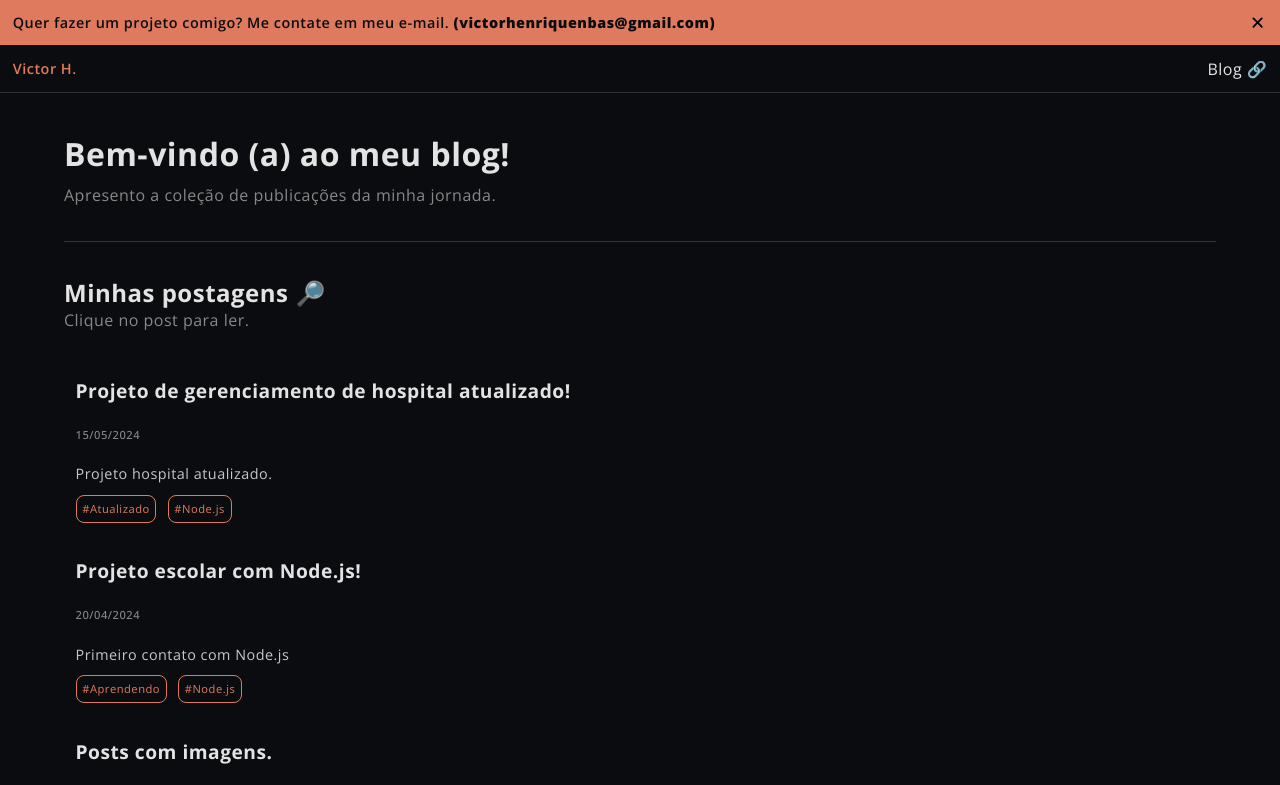
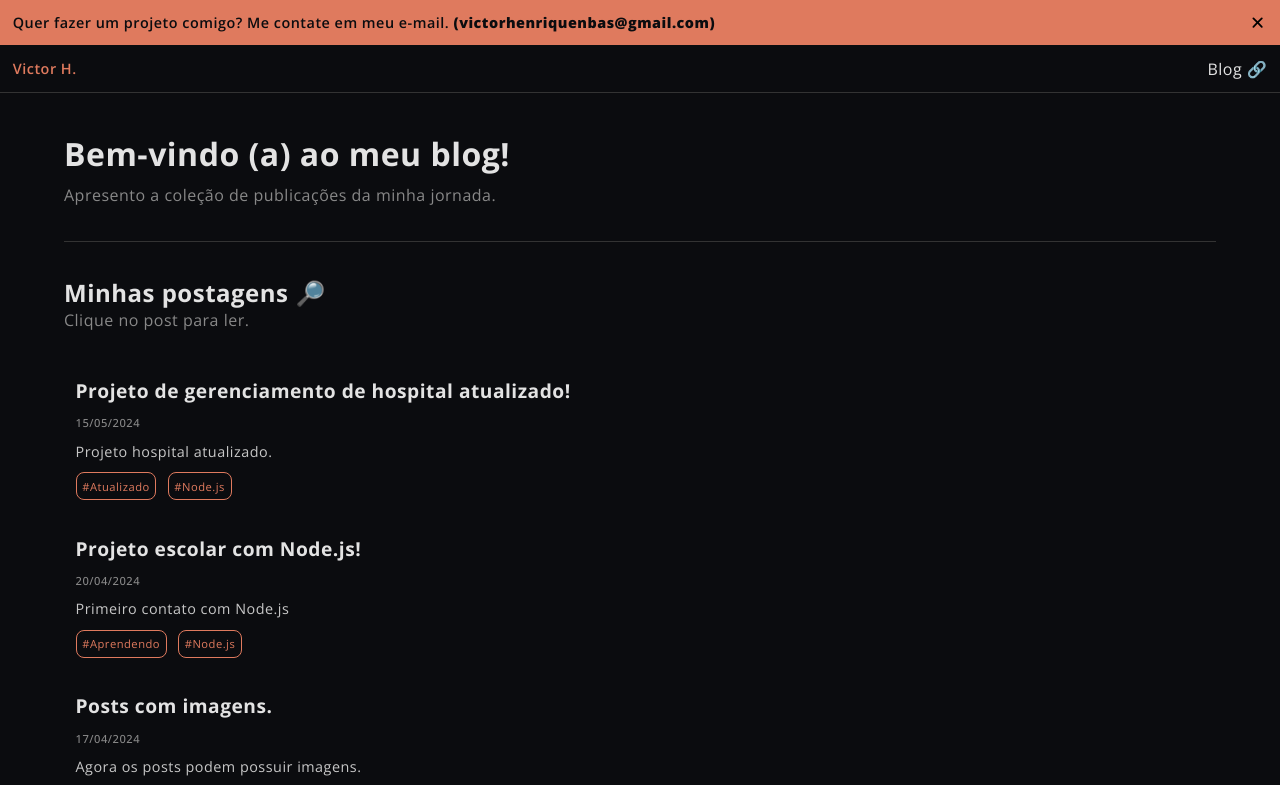
Before and after one commit to vitinhohnbas/Portfolio, a React (Create React App) app: page /blog in a window 1280 px wide. Shown: the top 785 px of the page. Built offline with nearby package versions, Linux system fonts and the light colour scheme; the HTML template or start-up script is replaced by a standard one.

Commit message:
Update Blog.module.css

```diff
--- a/src/pages/Blog/Blog.module.css
+++ b/src/pages/Blog/Blog.module.css
@@ -64,7 +64,7 @@
 }
 .container .divPublications .containerPublications h1{
     margin-top: 0%;
-    margin-bottom: 2%;
+    margin-bottom: 1%;
     font-size: 1.2em;
     color: #e3e3e3;
 }
@@ -72,7 +72,7 @@
     color: #888888;
     font-weight: 500;
     font-size: 0.7em;
-    margin-bottom: 2%;
+    margin-bottom: 1%;
 }
 .container .divPublications .containerPublications p{
     color: #c7c7c7;
```
